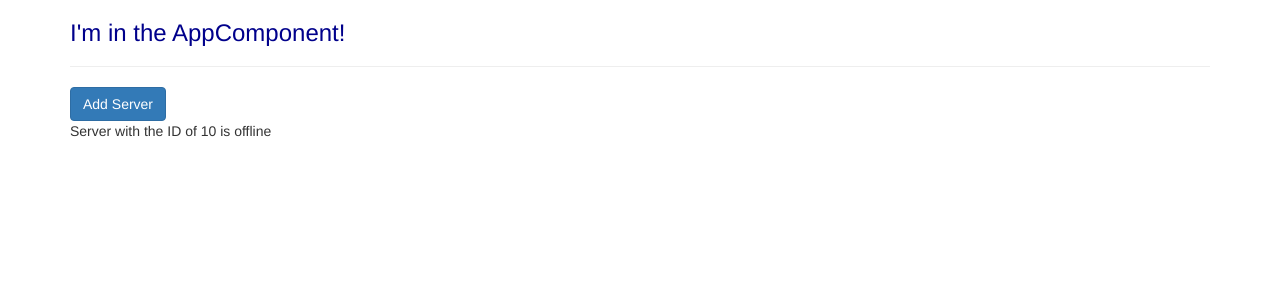
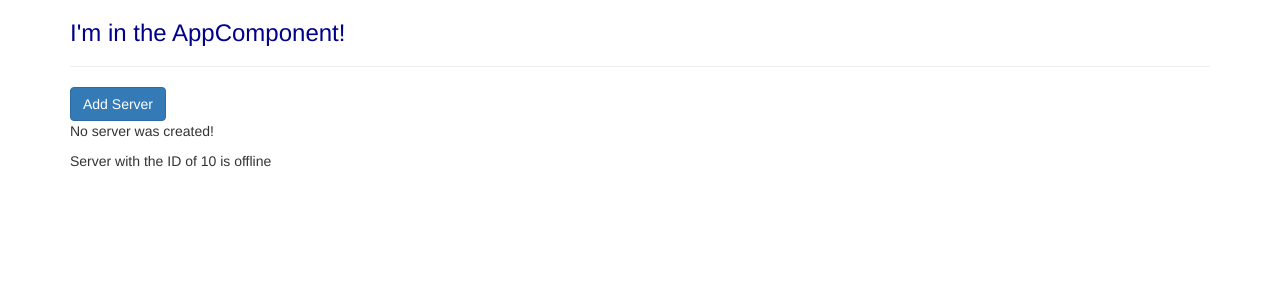
Before and after one commit to taylorgehrts/my-first-ng-app, an Angular app: page / in a window 1280 px wide. Shown: the top 300 px of the page. Built offline with nearby package versions, Linux system fonts and the light colour scheme.

Commit message:
just did event binding which is great

```diff
--- a/src/app/servers/servers.component.html
+++ b/src/app/servers/servers.component.html
@@ -1,4 +1,7 @@
 <button
 class="btn btn-primary"
-[disabled]="!allowNewServer">Add Server</button>
+[disabled]="!allowNewServer"
+(click)="onCreateServer()">Add Server</button>
+<!-- <p>{{ allowNewServer }}</p> -->
+<p>{{ serverCreationStatus }}</p>
 <app-server></app-server>
--- a/src/app/servers/servers.component.ts
+++ b/src/app/servers/servers.component.ts
@@ -7,6 +7,7 @@
 })
 export class ServersComponent {
   allowNewServer: boolean = false;
+  serverCreationStatus = 'No server was created!'
 
   constructor() {
     setTimeout(()=> {
@@ -14,4 +15,8 @@
     },2000)
   }
 
+  onCreateServer(){
+    this.serverCreationStatus = "A server was created"
+  }
+
 }
```
